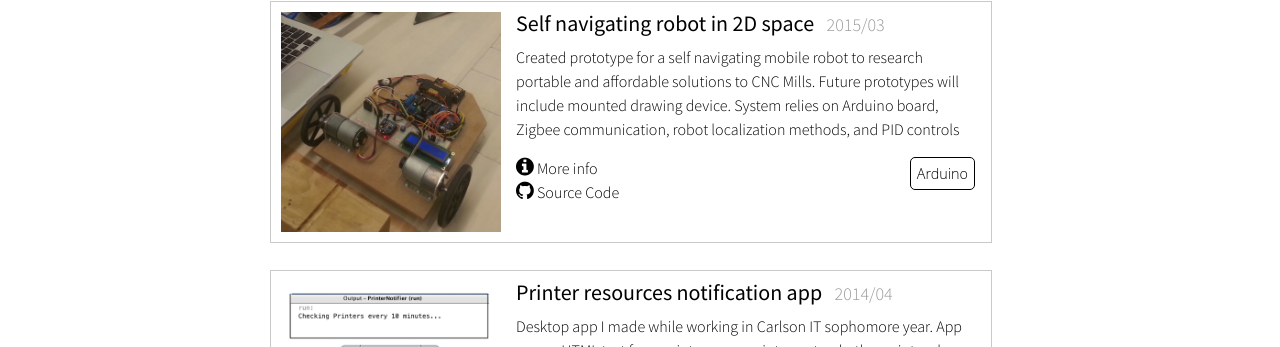
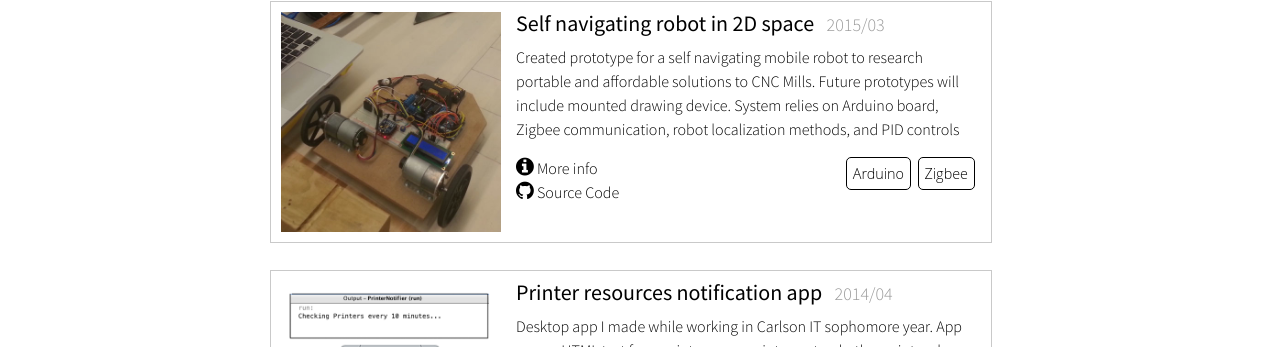
Before and after one commit to ednunezg/ednunezg.github.io, a Jekyll site: the page built from projects.md, in a window 1280 px wide. Shown: the part 1085-1432 px from the top of the page. Built offline with Jekyll 4.4.1, drawn with Linux system fonts in a browser that asks for light colours; nearby versions of some CDN libraries.

Commit message:
Updated project tags

```diff
--- a/projects.md
+++ b/projects.md
@@ -158,8 +158,8 @@ order: 1
 
 	  <ul class="project-tags">
 	  	<li class="project-tag">Arduino</li>
+	  	<li class="project-tag">Zigbee</li>
 	  </ul>
-
 	</div>
 </div>
 <br>
```
Also changed, not shown: 1 other file.
